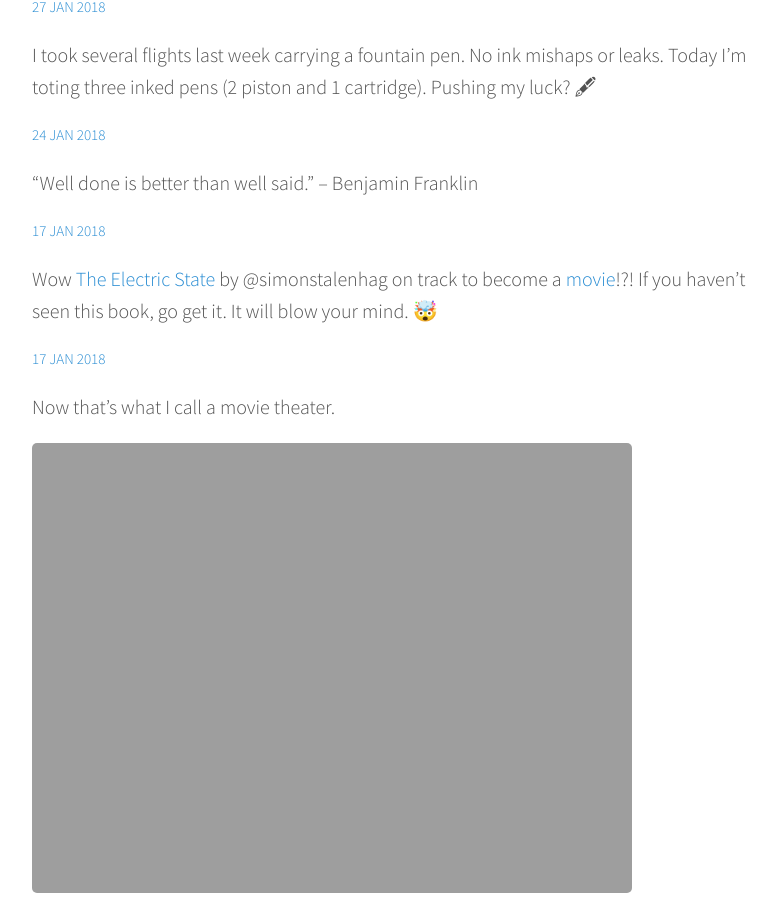
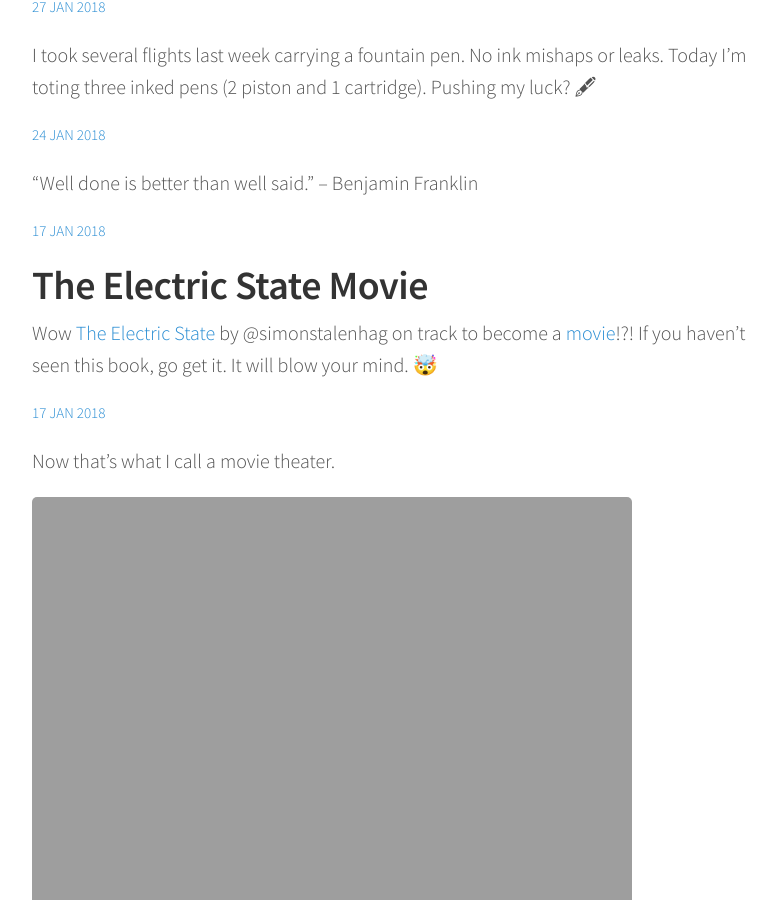
Before and after one commit to stevegio/stevegio.github.io, a Jekyll site: the page built from index.html, in a window 1280 px wide and 900 px high, scrolled down 829 px. Shown: the whole window, without its empty margins (248-1025 px from the left). Built offline with Jekyll 4.4.1, drawn with Linux system fonts in a browser that asks for light colours; the list of posts is cut into pages by our own code.

Commit message:
Mirroring from Micro.blog.

```diff
--- a/index.html
+++ b/index.html
@@ -24,6 +24,9 @@
 {% else %}
 {% for post in paginator.posts %}
   <div class="list-item h-entry">
+	{% if post.microblog == false %}
+		<h1 class="home-title">{{ post.title }}</h1>
+	{% endif %}
     <div class="content post e-content">
       {{ post.content }}
     </div>
```
